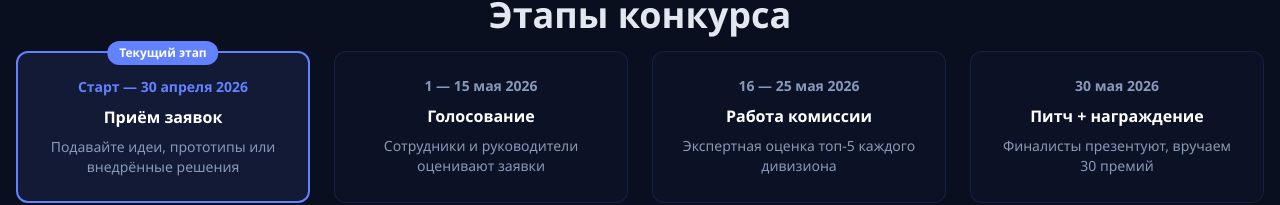
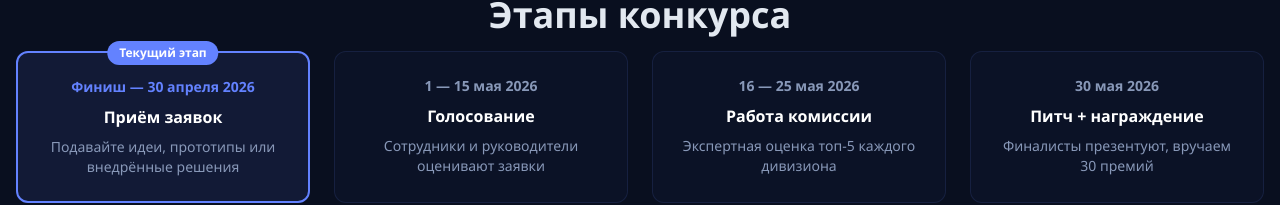
Before and after one commit to Viktor-admin-dev/taipit-eai-hub, a Next.js app: page /contest in a window 1280 px wide. Shown: the part 394-599 px from the top of the page. Built offline with nearby package versions, Linux system fonts and the light colour scheme.

Commit message:
Change contest stage period from "Старт" to "Финиш"
Co-Authored-By: Claude Sonnet 4.6 <noreply@anthropic.com>

```diff
--- a/src/app/contest/page.tsx
+++ b/src/app/contest/page.tsx
@@ -8,7 +8,7 @@ export const metadata = {
 
 const timeline = [
   {
-    period: "Старт — 30 апреля 2026",
+    period: "Финиш — 30 апреля 2026",
     stage: "Приём заявок",
     description: "Подавайте идеи, прототипы или внедрённые решения",
     status: "active",
```
